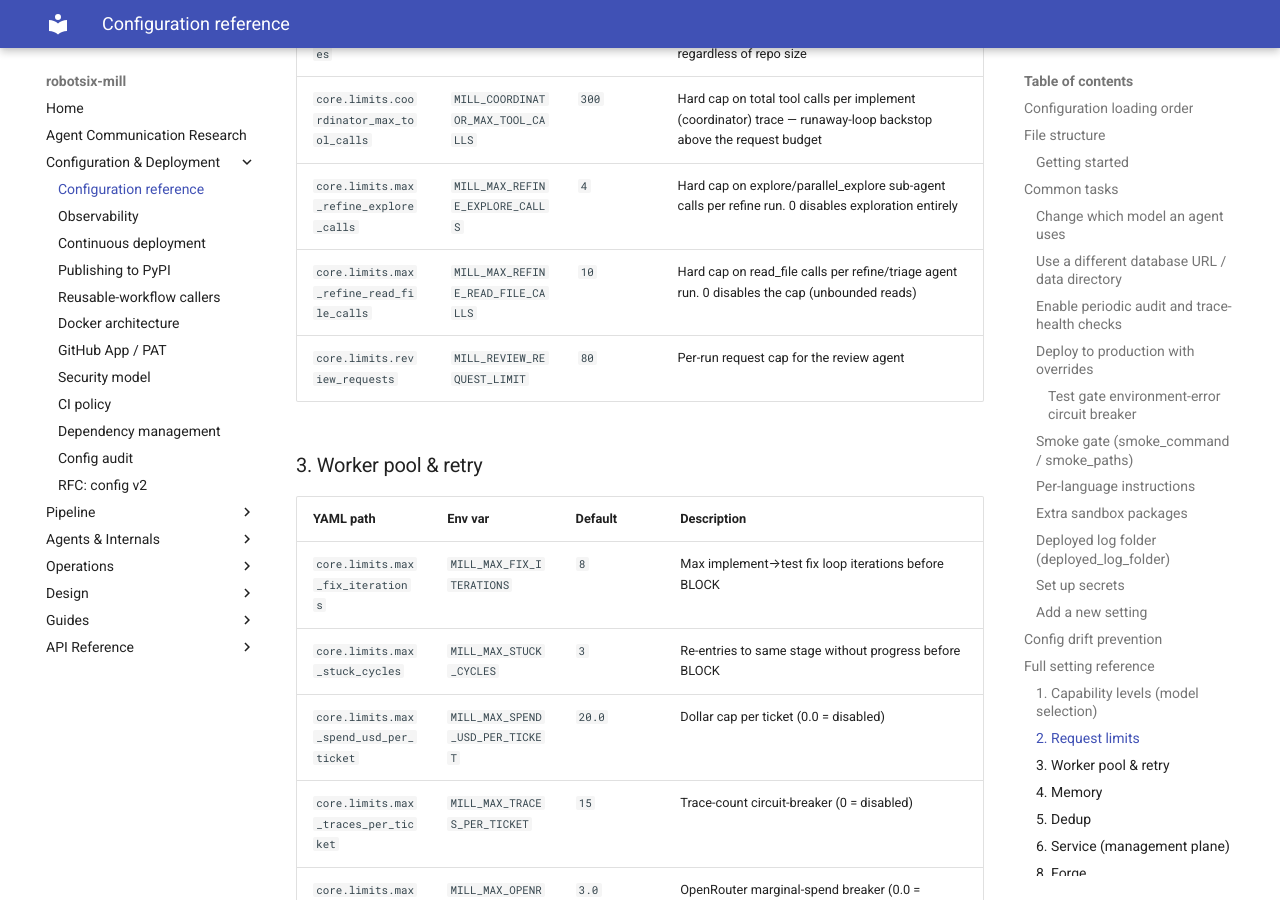
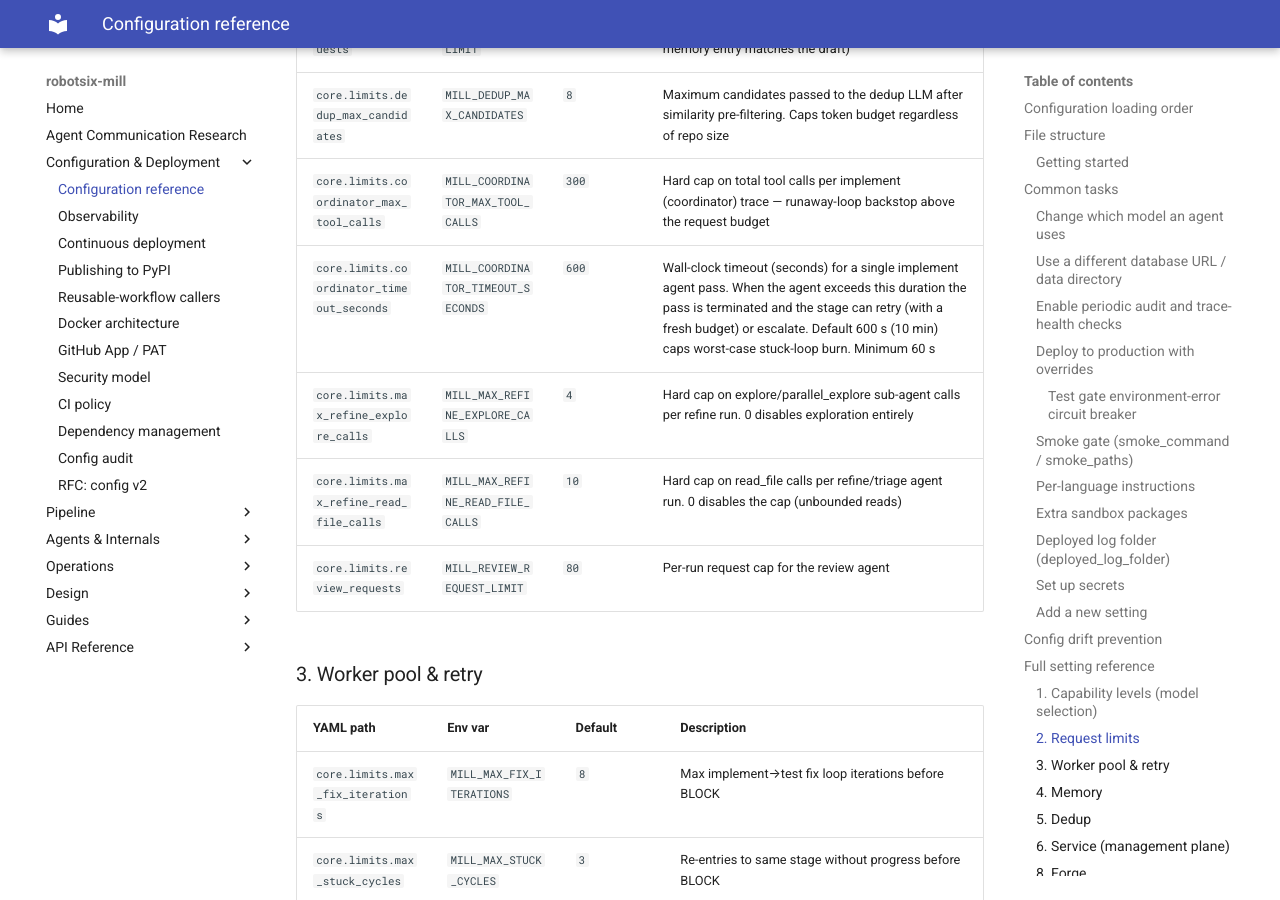
Before and after one commit to damien-robotsix/robotsix-mill, an MkDocs documentation site: the page built from docs/configuration.md, in a window 1280 px wide and 900 px high, scrolled down 10357 px. Built offline with MkDocs 1.6.1 and Material for MkDocs 9.7.7, drawn with Linux system fonts in a browser that asks for light colours.

```diff
--- a/docs/configuration.md
+++ b/docs/configuration.md
@@ -398,6 +398,7 @@
 | `core.limits.already_done_requests` | `MILL_ALREADY_DONE_REQUEST_LIMIT` | `8` | Per-call cap for the already-done verifier sub-agent (short-circuits when a prior no-change-needed memory entry matches the draft) |
 | `core.limits.dedup_max_candidates` | `MILL_DEDUP_MAX_CANDIDATES` | `8` | Maximum candidates passed to the dedup LLM after similarity pre-filtering. Caps token budget regardless of repo size |
 | `core.limits.coordinator_max_tool_calls` | `MILL_COORDINATOR_MAX_TOOL_CALLS` | `300` | Hard cap on total tool calls per implement (coordinator) trace — runaway-loop backstop above the request budget |
+| `core.limits.coordinator_timeout_seconds` | `MILL_COORDINATOR_TIMEOUT_SECONDS` | `600` | Wall-clock timeout (seconds) for a single implement agent pass. When the agent exceeds this duration the pass is terminated and the stage can retry (with a fresh budget) or escalate. Default 600 s (10 min) caps worst-case stuck-loop burn. Minimum 60 s |
 | `core.limits.max_refine_explore_calls` | `MILL_MAX_REFINE_EXPLORE_CALLS` | `4` | Hard cap on explore/parallel_explore sub-agent calls per refine run. 0 disables exploration entirely |
 | `core.limits.max_refine_read_file_calls` | `MILL_MAX_REFINE_READ_FILE_CALLS` | `10` | Hard cap on read_file calls per refine/triage agent run. 0 disables the cap (unbounded reads) |
 | `core.limits.review_requests` | `MILL_REVIEW_REQUEST_LIMIT` | `80` | Per-run request cap for the review agent |
```
